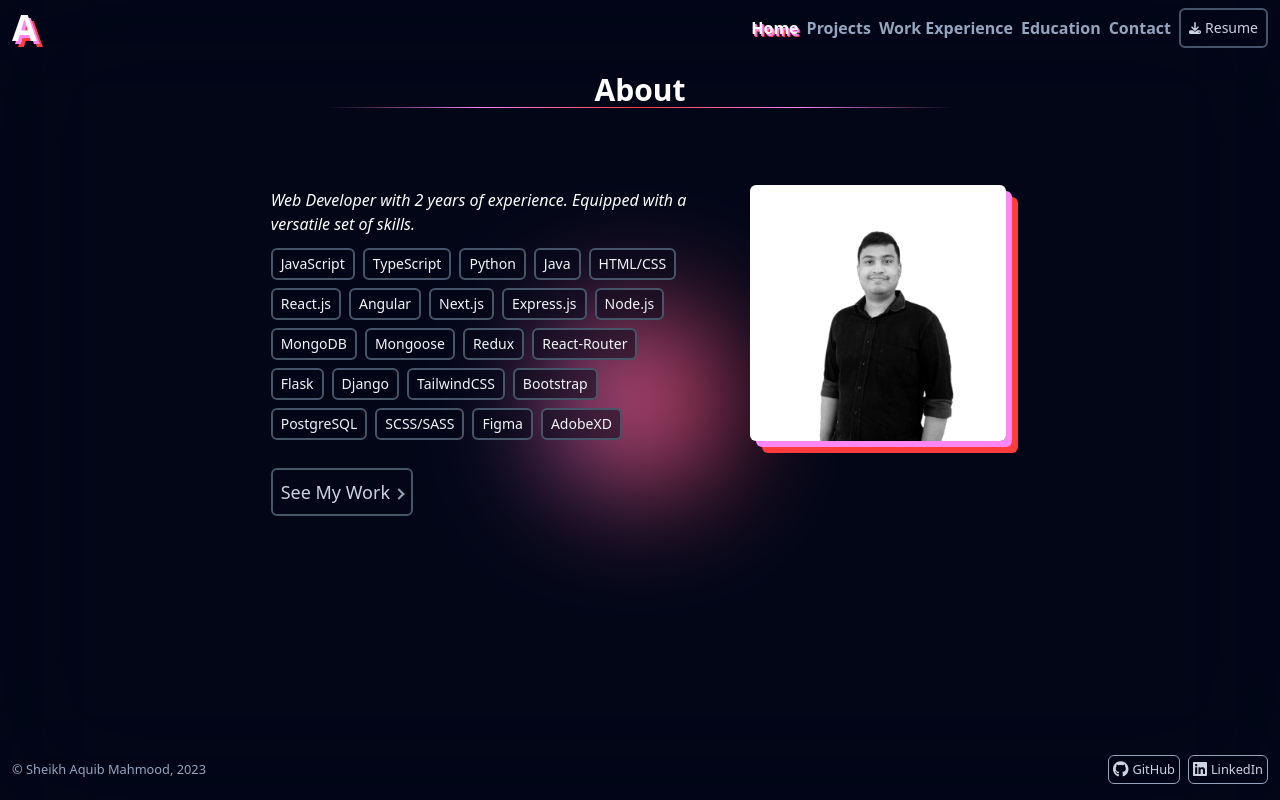
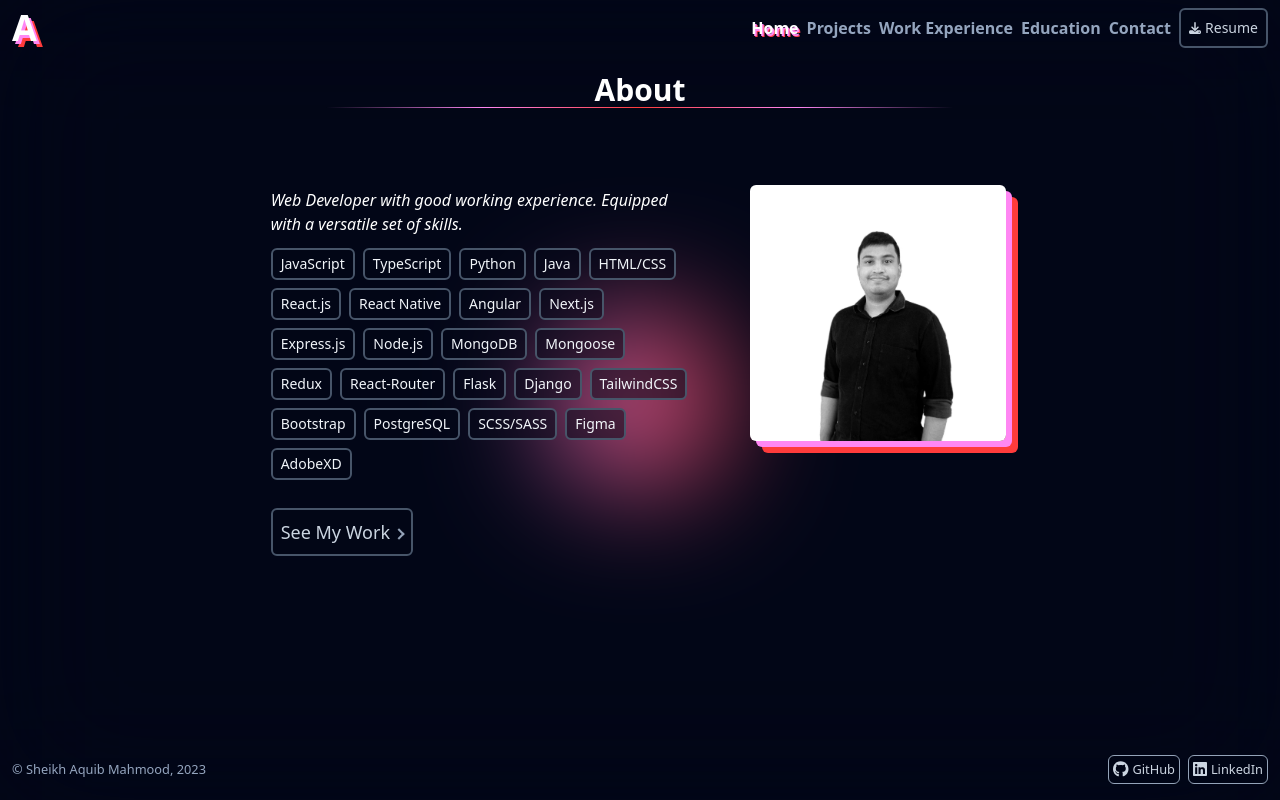
Before and after one commit to RabbitSam/portfolio, a Next.js app in the folder portfolio_next/: page / in a window 1280 px wide. Built offline with nearby package versions, Linux system fonts and the light colour scheme.

Commit message:
Updated resume

```diff
--- a/portfolio_next/pages/index.js
+++ b/portfolio_next/pages/index.js
@@ -9,7 +9,7 @@ import sam from '@/public/images/sam.png';
 export default function Home() {
 
 	const skills = [
-		"JavaScript", "TypeScript", "Python", "Java", "HTML/CSS", "React.js", "Angular", "Next.js", "Express.js", "Node.js", "MongoDB", "Mongoose",
+		"JavaScript", "TypeScript", "Python", "Java", "HTML/CSS", "React.js", "React Native", "Angular", "Next.js", "Express.js", "Node.js", "MongoDB", "Mongoose",
 		"Redux", "React-Router", "Flask", "Django", "TailwindCSS", "Bootstrap", "PostgreSQL", "SCSS/SASS", "Figma", "AdobeXD"
 	];
 
@@ -26,7 +26,7 @@ export default function Home() {
 				<div className='flex flex-col-reverse gap-y-5 justify-end pt-5 pb-1 items-center h-full overflow-hidden lg:flex-row lg:gap-x-16 lg:justify-center lg:items-start lg:pt-20 lg:pb-0'>
 					<div className="overflow-visible flex flex-col justify-center items-center lg:items-start gap-y-3 sm:w-3/4 md:w-2/3 lg:w-1/3 mx-4 lg:mx-0">
 						<div className={`text-white select-none italic`}>
-							Web Developer with 2 years of experience. Equipped with a versatile set of skills.
+							Web Developer with good working experience. Equipped with a versatile set of skills.
 						</div>
 						<div className='flex flex-wrap gap-2 text-sm w-full'>
 							{
```
Also changed, not shown: 1 other file (tests, documents, lock files or other folders).
